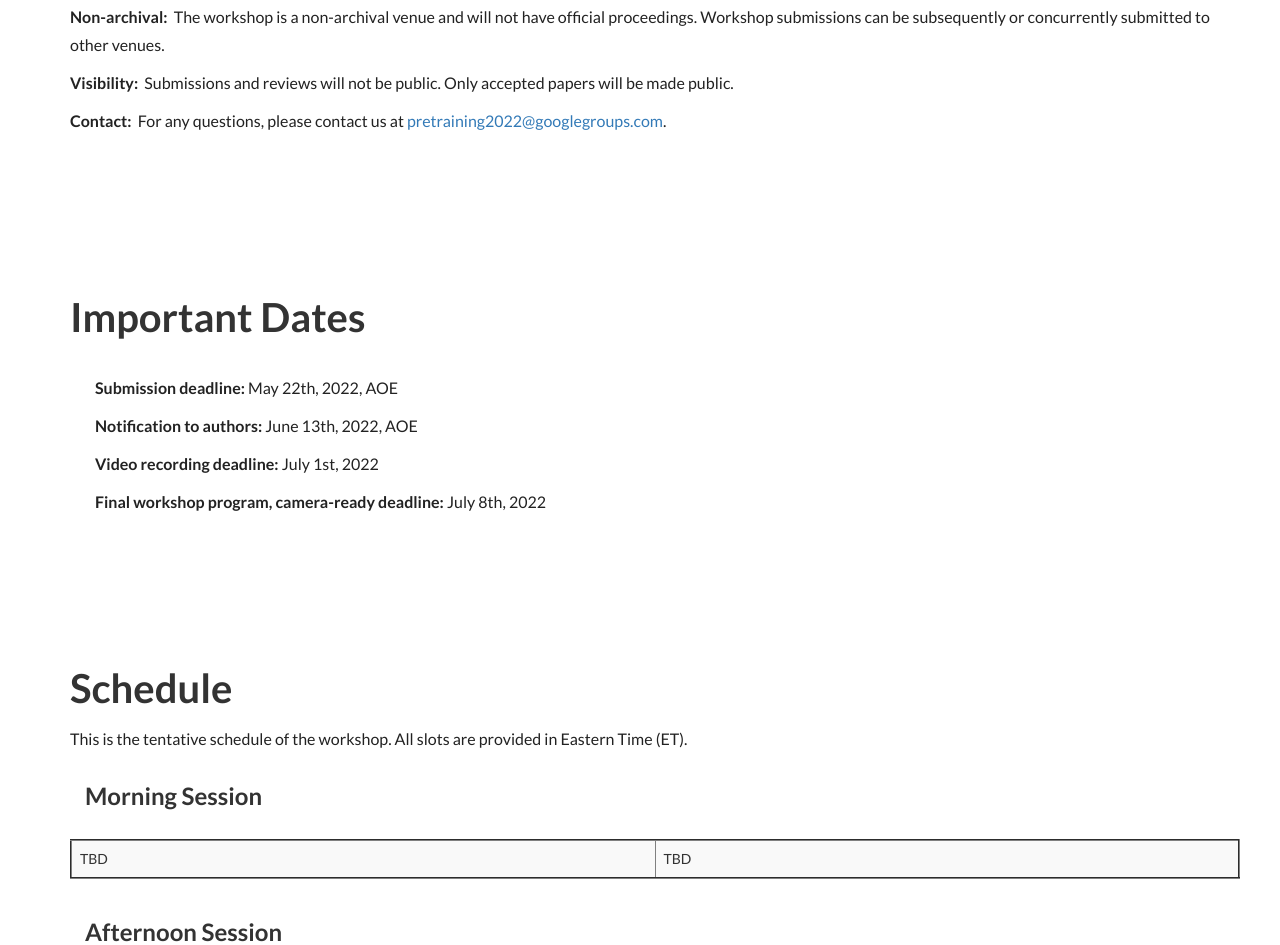
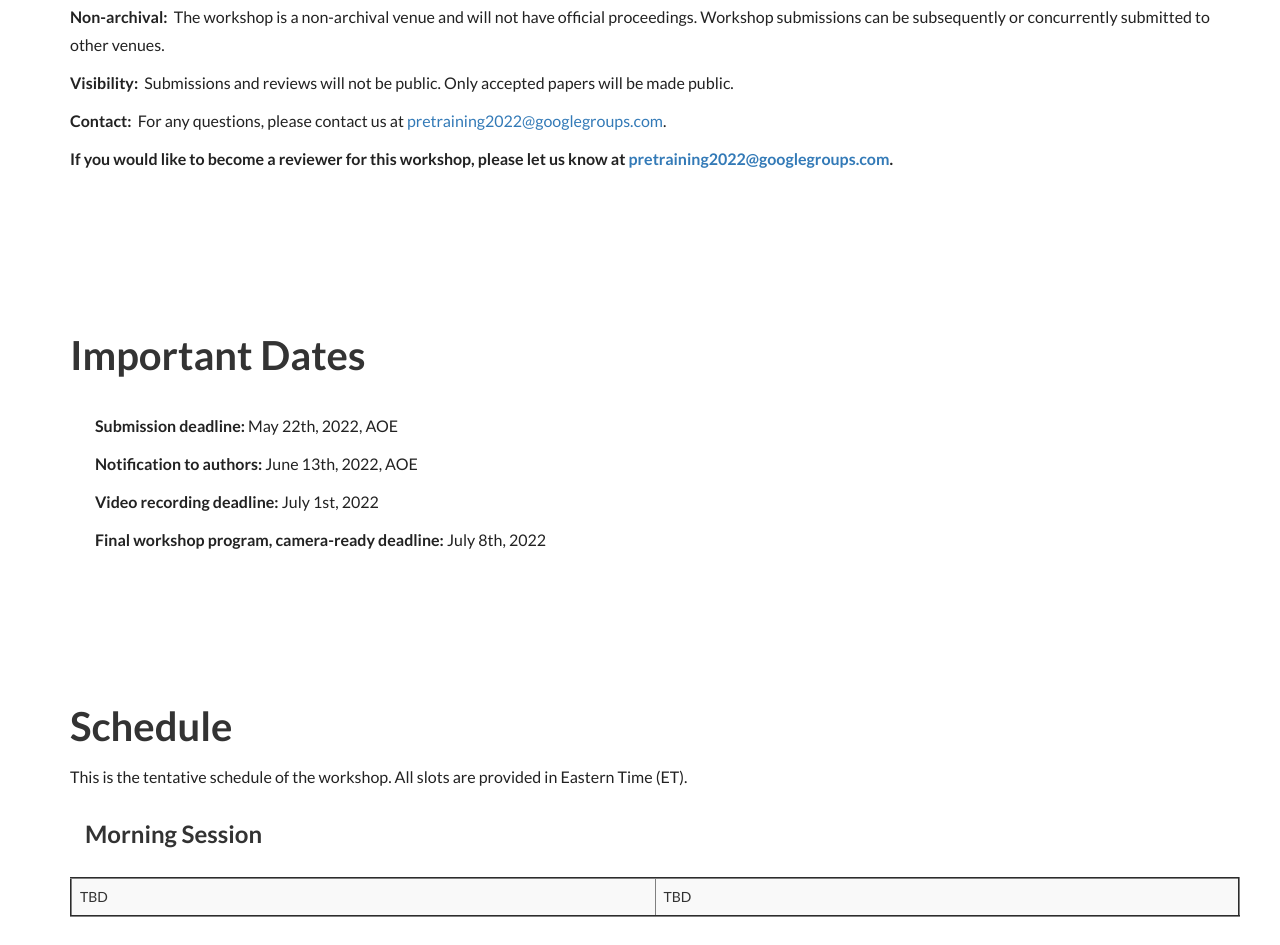
Before and after one commit to ai-for-science-course/ai-for-science-course.github.io, a plain HTML site: page index.html in a window 1280 px wide. Shown: the part 2068-3013 px from the top of the page. Drawn offline with nearby package versions, Linux system fonts and the light colour scheme; a web font is replaced by a local one.

Commit message:
Update index.html

```diff
--- a/index.html
+++ b/index.html
@@ -200,6 +200,8 @@
                             <p class="large text-muted"><mybold>Visibility:</mybold> &nbsp;Submissions and reviews will not be public. Only accepted papers will be made public.
                             </p>
                             <p class="large text-muted"><mybold>Contact:</mybold> &nbsp;For any questions, please contact us at <a href="mailto:pretraining2022@googlegroups.com">pretraining2022@googlegroups.com</a>.
+                            </p>
+                            <p class="large text-muted"><mybold>If you would like to become a reviewer for this workshop, please let us know at <a href="https://t.co/gaHT0VA2Sl">pretraining2022@googlegroups.com</a>.</mybold>
                             </p>
                             </br>
                         </div>
```
